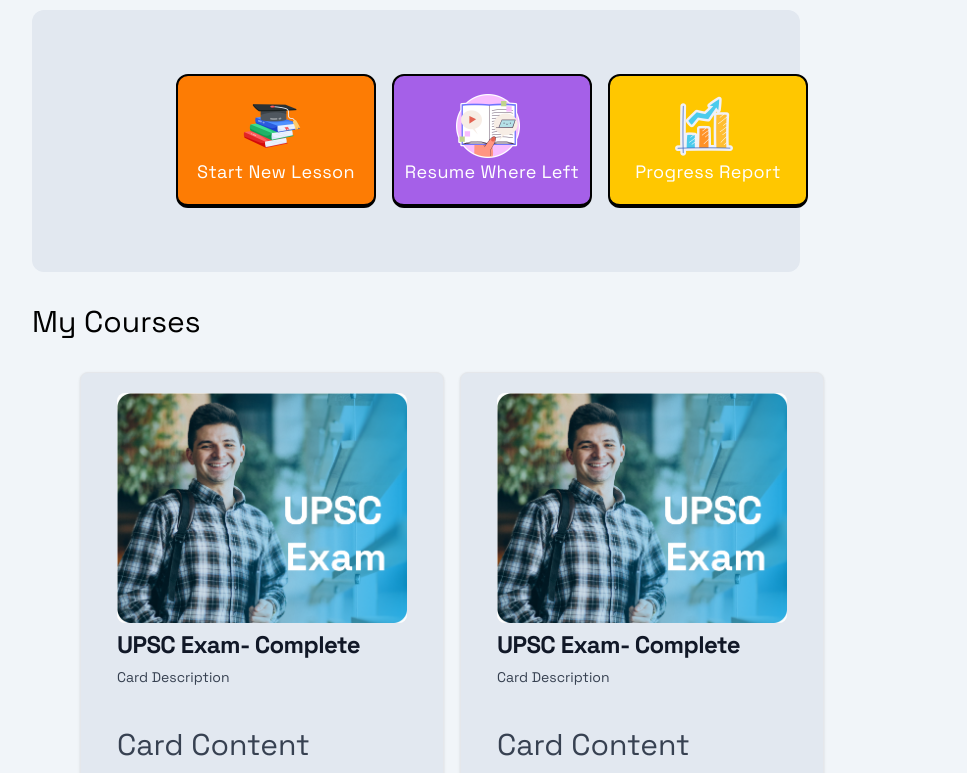
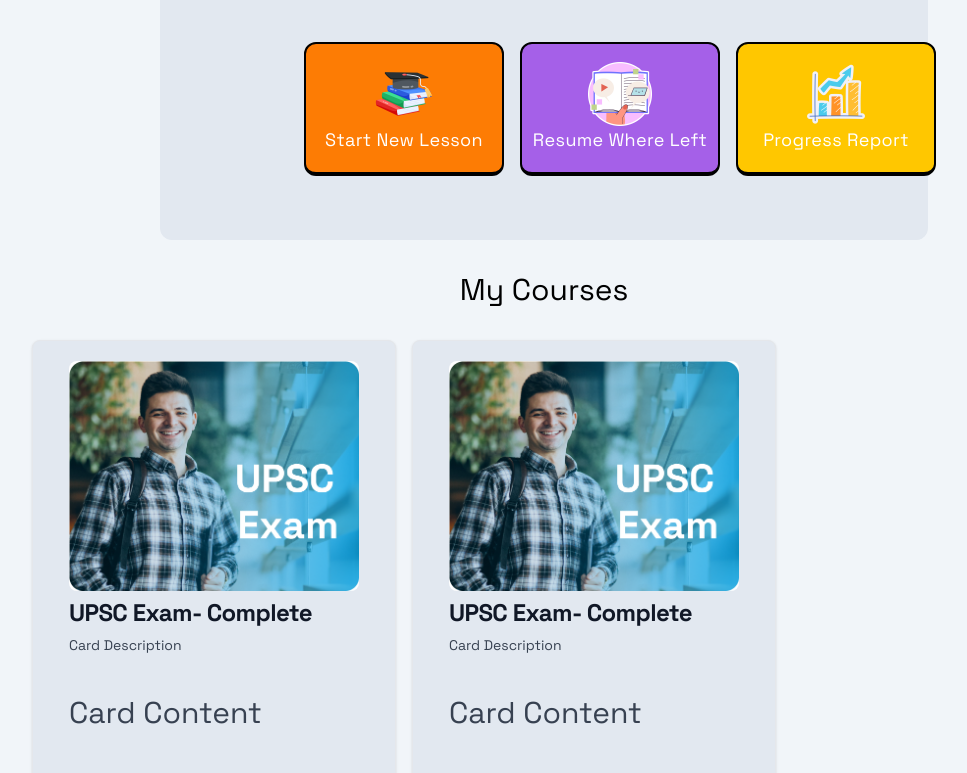
Before and after one commit to learning79/kaabil.me, a React (Vite) app in the folder Frontend/: page /dashboard in a window 1280 px wide. Shown: the part 266-1039 px from the top of the page, without its empty margins (96-1063 px from the left). Built offline with nearby package versions, Linux system fonts and the light colour scheme.

Commit message:
minor ui fixes-dashboard

```diff
--- a/Frontend/src/Dashboard/Navbar.jsx
+++ b/Frontend/src/Dashboard/Navbar.jsx
@@ -20,7 +20,7 @@ const Navbar = () => {
     <nav className="fixed shadow-md top-0 left-0 w-full bg-bluebg border-b border-gray-300 px-2 sm:px-4 md:px-6 flex justify-between backdrop-blur-sm items-center">
       <div className="flex flex-row justify-between items-center w-full md:w-auto">
         <Link to="/">
-          <img className="h-12 w-12 sm:h-24 sm:w-24 md:h-24 md:w-24" src={logo} alt="logo" />
+          <img className=" sm:h-24 sm:w-24 md:h-24 md:w-24" src={logo} alt="logo" />
         </Link>
       </div>
       <div className="flex items-center">
--- a/Frontend/src/Dashboard/dboard.jsx
+++ b/Frontend/src/Dashboard/dboard.jsx
@@ -7,12 +7,12 @@ import CourseCard from "@/components/CourseCard";
 import Footer from '@/components/Footer';
 
 const Dashboard = () => {
-  const [visibleCards, setVisibleCards] = useState(5);
+  const [visibleCards, setVisibleCards] = useState(3);
 
   return (
     <div className="flex flex-col min-h-screen w-full text-black bg-slate-100 font-Space Grotesk">
       <Navbar />
-      <div className="flex-grow md:text-3xl text-2xl flex flex-col text-left px-32 justify-start items-start mt-56">
+      <div className="flex-grow md:text-3xl text-2xl flex flex-col text-left px-32 justify-start items-center mt-48">
         <div className="flex flex-row justify-start w-120">
           <h1 className="mb-4">Welcome Back, User!</h1>
           <img src={wave} className="h-[50px] w-[50px] p-2 " alt="hand wave" />
@@ -21,7 +21,7 @@ const Dashboard = () => {
           <CourseBtn />
         </div>
         <h1 className="py-8">My Courses</h1>
-        <div className="flex flex-row flex-wrap px-12">
+        <div className="flex flex-row flex-wrap ">
           {[...Array(visibleCards)].map((_, index) => (
             <div key={index} className="mr-4 mb-8">
               <CourseCard />
--- a/Frontend/src/components/CourseBtn.jsx
+++ b/Frontend/src/components/CourseBtn.jsx
@@ -5,20 +5,20 @@ import elearning from "../assets/Dashboard/elearning.png";
 import startnew from "../assets/Dashboard/books.png";
 
 const CourseBtn = () => {
-  const commonButtonClasses = "flex flex-col text-white p-16 font-md rounded-xl h-[100px] w-[200px]";
+  const commonButtonClasses = "flex flex-col hover:text-black duration-500 text-white p-16 font-md rounded-xl h-[100px] w-[200px]";
 
   return (
     <div className="flex md:flex-row flex-col md:space-y-0 space-y-4 md:space-x-4 ">
       <Button className={`${commonButtonClasses}`}>
-        <img src={startnew} alt="Start New Lesson" className="h-16 w-16 mr-2" />
+        <img src={startnew} alt="Start New Lesson" className="h-16 w-16 " />
         <span className="text-lg font-normal">Start New Lesson</span>
       </Button>
       <Button className={`${commonButtonClasses} bg-purple`}>
-        <img src={elearning} alt="Resume Where Left" className="h-16 w-16 mr-2" />
+        <img src={elearning} alt="Resume Where Left" className="h-16 w-16 " />
         <span className="text-lg font-normal">Resume Where Left</span>
       </Button>
       <Button className={`${commonButtonClasses} bg-yellowbg`}>
-        <img src={chart} alt="Progress Report" className="h-16 w-16 mr-2" />
+        <img src={chart} alt="Progress Report" className="h-16 w-16 " />
         <span className="text-lg font-normal">Progress Report</span>
       </Button>
     </div>
```
